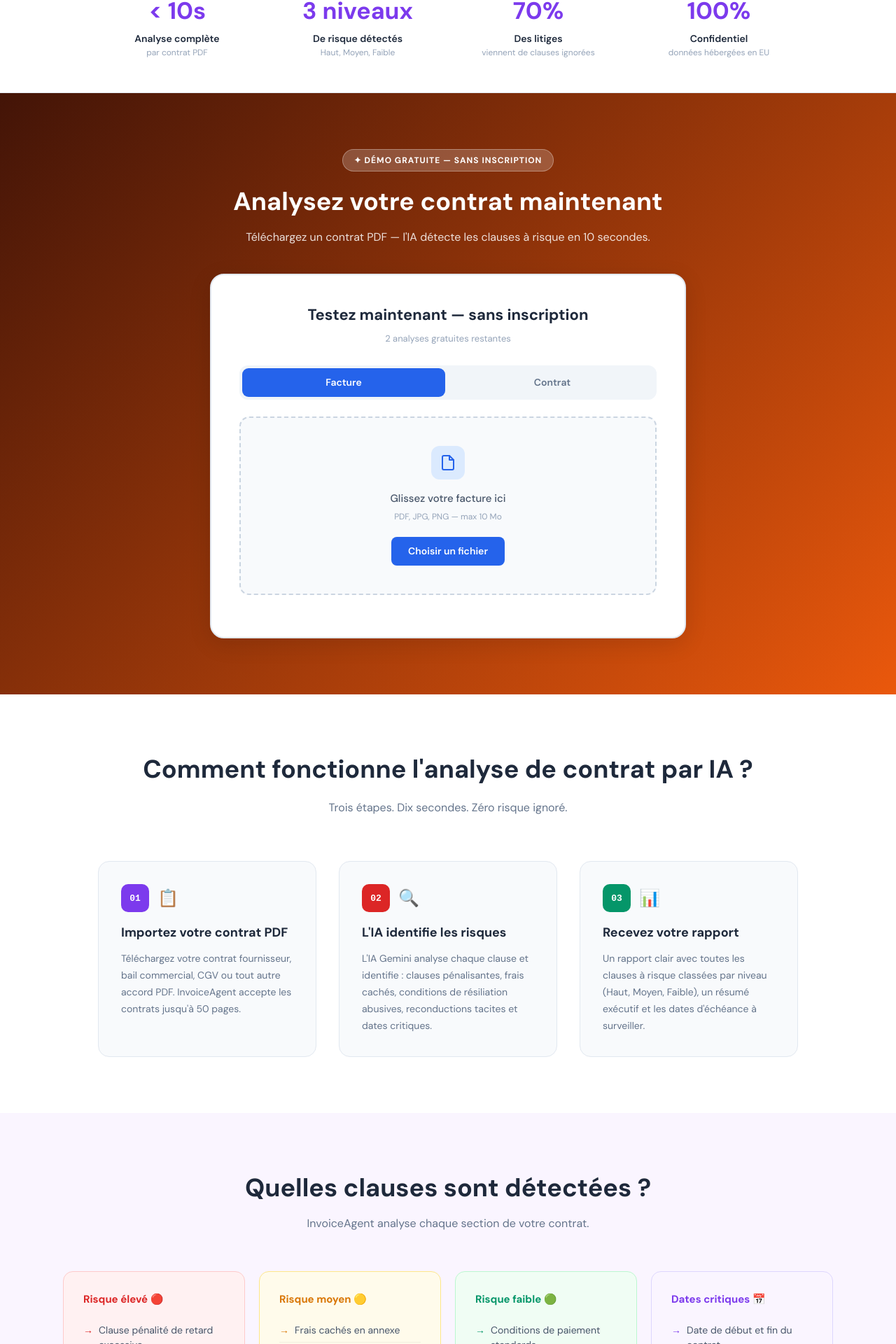
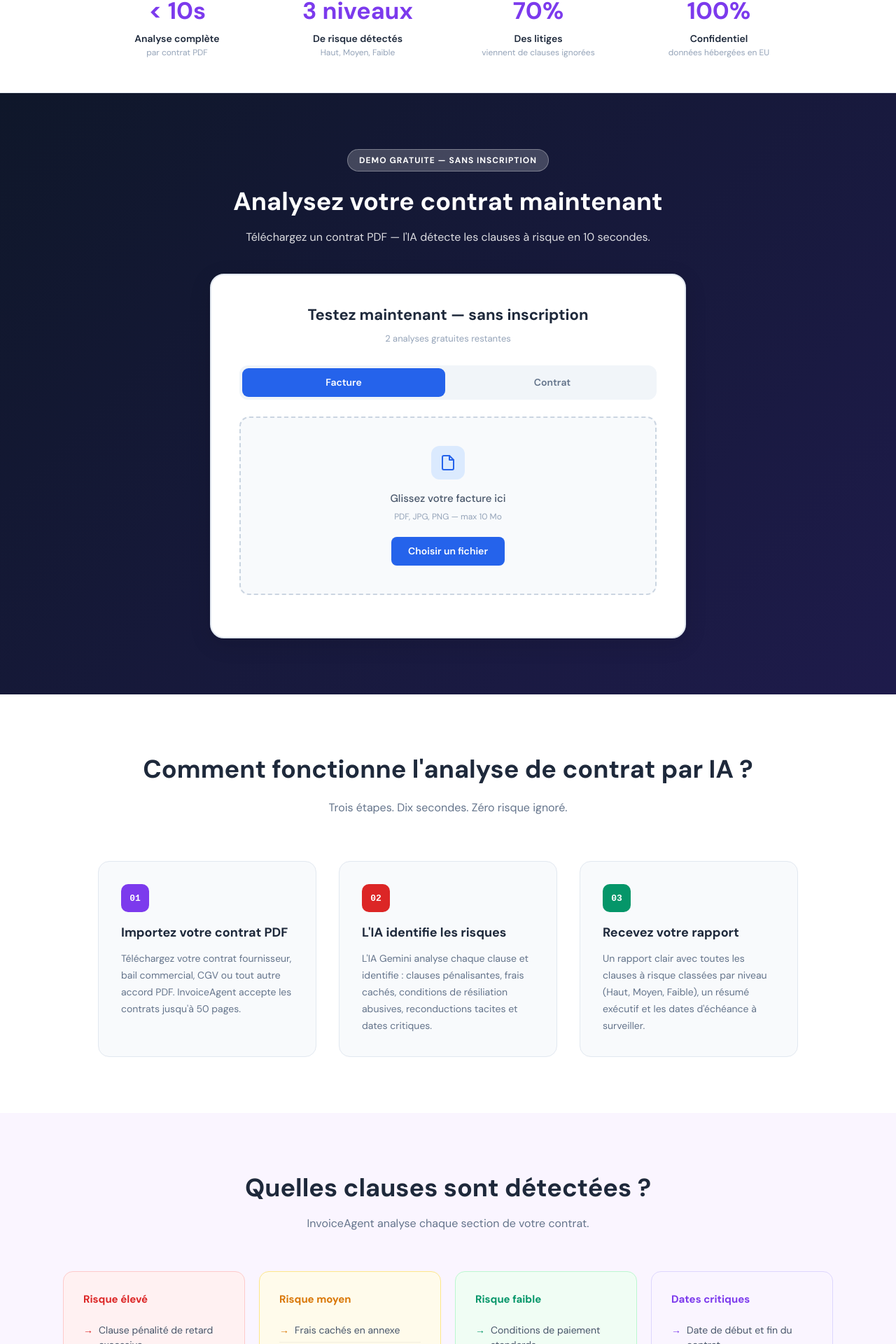
Before and after one commit to gentuar333-max/invoice-ai, a Next.js app: page /analyse-contrat-ia in a window 1280 px wide. Shown: the part 820-2740 px from the top of the page at 70% size. Built offline with nearby package versions, Linux system fonts and the light colour scheme.

Commit message:
remove all emoji analyse-contrat-ia

```diff
--- a/app/(marketing)/analyse-contrat-ia/page.tsx
+++ b/app/(marketing)/analyse-contrat-ia/page.tsx
@@ -105,12 +105,12 @@ export default function AnalyseContratIAPage() {
           </div>
         </section>
 
-        {/* DEMO — orange vif pour se démarquer */}
-        <section id="demo" style={{ padding: '80px 20px', background: 'linear-gradient(135deg, #431407 0%, #ea580c 100%)' }}>
+        {/* DEMO — dark indigo pour se démarquer */}
+        <section id="demo" style={{ padding: '80px 20px', background: 'linear-gradient(135deg, #0f172a 0%, #1e1b4b 100%)' }}>
           <div style={{ maxWidth: '800px', margin: '0 auto' }}>
             <div style={{ textAlign: 'center', marginBottom: '40px' }}>
               <div style={{ display: 'inline-block', backgroundColor: 'rgba(255,255,255,0.2)', color: 'white', padding: '6px 16px', borderRadius: '20px', fontSize: '12px', fontWeight: 700, letterSpacing: '1px', marginBottom: '16px', textTransform: 'uppercase', border: '1px solid rgba(255,255,255,0.3)' }}>
-                ✦ Démo gratuite — sans inscription
+                Demo gratuite — sans inscription
               </div>
               <h2 style={{ fontSize: '36px', fontWeight: 'bold', color: 'white', marginBottom: '12px' }}>
                 Analysez votre contrat maintenant
@@ -132,14 +132,13 @@ export default function AnalyseContratIAPage() {
             <p style={{ textAlign: 'center', color: '#64748b', marginBottom: '64px', fontSize: '16px' }}>Trois étapes. Dix secondes. Zéro risque ignoré.</p>
             <div style={{ display: 'grid', gridTemplateColumns: 'repeat(auto-fit, minmax(280px, 1fr))', gap: '32px' }}>
               {[
-                { n: '01', color: '#7c3aed', title: 'Importez votre contrat PDF', desc: "Téléchargez votre contrat fournisseur, bail commercial, CGV ou tout autre accord PDF. InvoiceAgent accepte les contrats jusqu'à 50 pages.", icon: '📋' },
-                { n: '02', color: '#dc2626', title: "L'IA identifie les risques", desc: "L'IA Gemini analyse chaque clause et identifie : clauses pénalisantes, frais cachés, conditions de résiliation abusives, reconductions tacites et dates critiques.", icon: '🔍' },
-                { n: '03', color: '#059669', title: 'Recevez votre rapport', desc: "Un rapport clair avec toutes les clauses à risque classées par niveau (Haut, Moyen, Faible), un résumé exécutif et les dates d'échéance à surveiller.", icon: '📊' },
+                { n: '01', color: '#7c3aed', title: 'Importez votre contrat PDF', desc: "Téléchargez votre contrat fournisseur, bail commercial, CGV ou tout autre accord PDF. InvoiceAgent accepte les contrats jusqu'à 50 pages." },
+                { n: '02', color: '#dc2626', title: "L'IA identifie les risques", desc: "L'IA Gemini analyse chaque clause et identifie : clauses pénalisantes, frais cachés, conditions de résiliation abusives, reconductions tacites et dates critiques." },
+                { n: '03', color: '#059669', title: 'Recevez votre rapport', desc: "Un rapport clair avec toutes les clauses à risque classées par niveau (Haut, Moyen, Faible), un résumé exécutif et les dates d'échéance à surveiller." },
               ].map((step) => (
                 <article key={step.n} style={{ backgroundColor: '#f8fafc', borderRadius: '16px', padding: '32px', border: '1px solid #e2e8f0' }}>
                   <div style={{ display: 'flex', alignItems: 'center', gap: '12px', marginBottom: '16px' }}>
                     <div style={{ width: '40px', height: '40px', backgroundColor: step.color, color: 'white', borderRadius: '10px', display: 'flex', alignItems: 'center', justifyContent: 'center', fontFamily: 'monospace', fontSize: '13px', fontWeight: 700, flexShrink: 0 }}>{step.n}</div>
-                    <span style={{ fontSize: '24px' }}>{step.icon}</span>
                   </div>
                   <h3 style={{ fontSize: '18px', fontWeight: 'bold', color: '#1e293b', marginBottom: '12px' }}>{step.title}</h3>
                   <p style={{ color: '#64748b', fontSize: '14px', lineHeight: 1.7 }}>{step.desc}</p>
@@ -158,10 +157,10 @@ export default function AnalyseContratIAPage() {
             </header>
             <div style={{ display: 'grid', gridTemplateColumns: 'repeat(auto-fit, minmax(260px, 1fr))', gap: '20px' }}>
               {[
-                { category: 'Risque élevé 🔴', color: '#dc2626', bg: '#fff1f2', border: '#fecaca', fields: ['Clause pénalité de retard excessive', 'Reconduction tacite sans préavis', 'Résiliation abusive unilatérale', 'Exclusivité non négociée'] },
-                { category: 'Risque moyen 🟡', color: '#d97706', bg: '#fffbeb', border: '#fde68a', fields: ['Frais cachés en annexe', 'Indexation prix non plafonnée', 'Limitation de responsabilité', 'Clause de révision tarifaire'] },
-                { category: 'Risque faible 🟢', color: '#059669', bg: '#f0fdf4', border: '#bbf7d0', fields: ['Conditions de paiement standards', 'Durée initiale du contrat', 'Clause de confidentialité', 'Droit applicable et juridiction'] },
-                { category: 'Dates critiques 📅', color: '#7c3aed', bg: '#faf5ff', border: '#ddd6fe', fields: ["Date de début et fin du contrat", "Préavis de résiliation", "Reconduction automatique", "Échéances de paiement"] },
+                { category: 'Risque élevé', color: '#dc2626', bg: '#fff1f2', border: '#fecaca', fields: ['Clause pénalité de retard excessive', 'Reconduction tacite sans préavis', 'Résiliation abusive unilatérale', 'Exclusivité non négociée'] },
+                { category: 'Risque moyen', color: '#d97706', bg: '#fffbeb', border: '#fde68a', fields: ['Frais cachés en annexe', 'Indexation prix non plafonnée', 'Limitation de responsabilité', 'Clause de révision tarifaire'] },
+                { category: 'Risque faible', color: '#059669', bg: '#f0fdf4', border: '#bbf7d0', fields: ['Conditions de paiement standards', 'Durée initiale du contrat', 'Clause de confidentialité', 'Droit applicable et juridiction'] },
+                { category: 'Dates critiques', color: '#7c3aed', bg: '#faf5ff', border: '#ddd6fe', fields: ["Date de début et fin du contrat", "Préavis de résiliation", "Reconduction automatique", "Échéances de paiement"] },
               ].map((cat) => (
                 <article key={cat.category} style={{ backgroundColor: cat.bg, borderRadius: '14px', padding: '28px', border: `1px solid ${cat.border}` }}>
                   <h3 style={{ fontSize: '15px', fontWeight: 'bold', color: cat.color, marginBottom: '16px' }}>{cat.category}</h3>
@@ -187,13 +186,12 @@ export default function AnalyseContratIAPage() {
             </h2>
             <div style={{ display: 'grid', gridTemplateColumns: 'repeat(auto-fit, minmax(220px, 1fr))', gap: '20px' }}>
               {[
-                { icon: '🏢', title: 'Dirigeants PME', desc: "Vérifiez vos contrats fournisseurs avant signature sans attendre votre avocat." },
-                { icon: '💼', title: 'DAF & Juristes', desc: "Pré-analysez les contrats et gagnez du temps sur la revue juridique." },
-                { icon: '🔨', title: 'Artisans & TPE', desc: "Comprenez vos contrats de sous-traitance et évitez les mauvaises surprises." },
-                { icon: '📒', title: 'Experts-comptables', desc: "Analysez les contrats de vos clients et identifiez les risques financiers." },
+                { title: 'Dirigeants PME', desc: "Vérifiez vos contrats fournisseurs avant signature sans attendre votre avocat." },
+                { title: 'DAF & Juristes', desc: "Pré-analysez les contrats et gagnez du temps sur la revue juridique." },
+                { title: 'Artisans & TPE', desc: "Comprenez vos contrats de sous-traitance et évitez les mauvaises surprises." },
+                { title: 'Experts-comptables', desc: "Analysez les contrats de vos clients et identifiez les risques financiers." },
               ].map((p) => (
                 <div key={p.title} style={{ backgroundColor: '#faf5ff', padding: '28px', borderRadius: '12px', border: '1px solid #ede9fe' }}>
-                  <div style={{ fontSize: '36px', marginBottom: '12px' }}>{p.icon}</div>
                   <h3 style={{ fontSize: '16px', fontWeight: 'bold', color: '#1e293b', marginBottom: '8px' }}>{p.title}</h3>
                   <p style={{ color: '#64748b', fontSize: '14px', lineHeight: 1.6 }}>{p.desc}</p>
                 </div>
```
